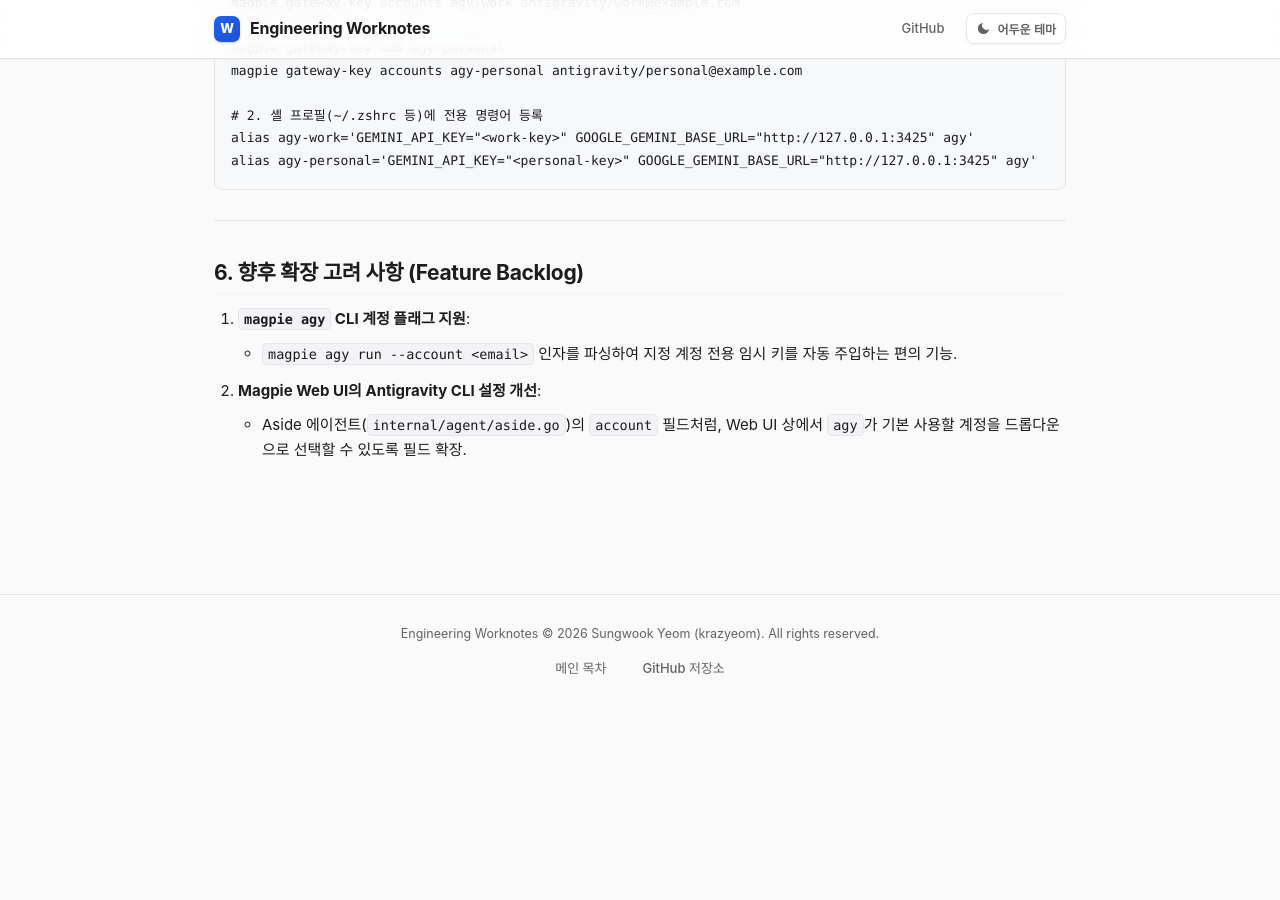
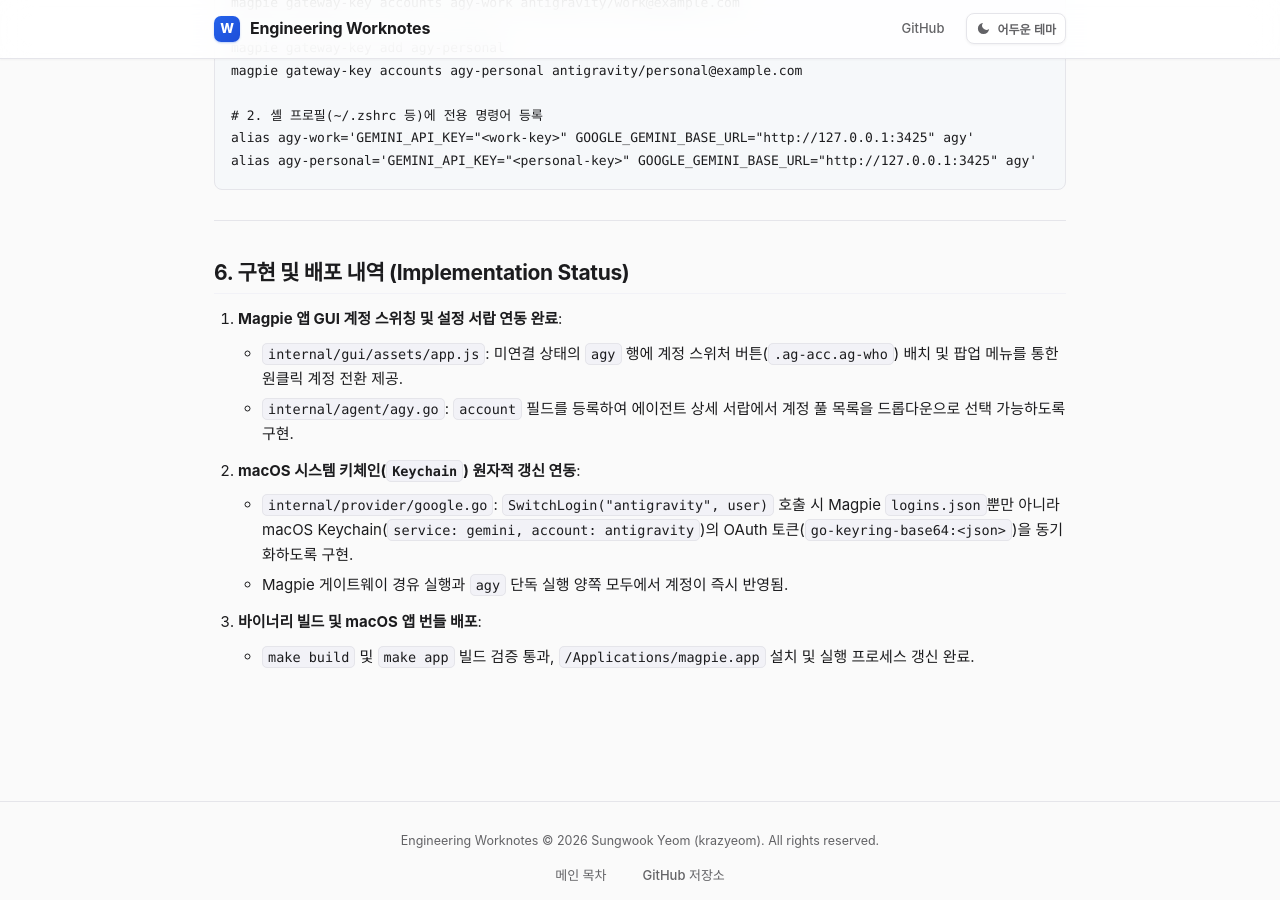
Before and after one commit to krazyeom/worknote, a Jekyll site: the page built from docs/06-antigravity-cli-multi-account-architecture.md, in a window 1280 px wide and 900 px high, scrolled down 4097 px. Built offline with Jekyll 4.4.1, drawn with Linux system fonts in a browser that asks for light colours; before the commit the page ends 4817 px from its top, so only the background shows below that.

Commit message:
docs: document Magpie native Antigravity account switching and keychain sync implementation

```diff
--- a/docs/06-antigravity-cli-multi-account-architecture.md
+++ b/docs/06-antigravity-cli-multi-account-architecture.md
@@ -160,9 +160,13 @@ alias agy-personal='GEMINI_API_KEY="<personal-key>" GOOGLE_GEMINI_BASE_URL="http
 
 ---
 
-## 6. 향후 확장 고려 사항 (Feature Backlog)
+## 6. 구현 및 배포 내역 (Implementation Status)
 
-1. **`magpie agy` CLI 계정 플래그 지원**:
-   - `magpie agy run --account <email>` 인자를 파싱하여 지정 계정 전용 임시 키를 자동 주입하는 편의 기능.
-2. **Magpie Web UI의 Antigravity CLI 설정 개선**:
-   - Aside 에이전트(`internal/agent/aside.go`)의 `account` 필드처럼, Web UI 상에서 `agy`가 기본 사용할 계정을 드롭다운으로 선택할 수 있도록 필드 확장.
+1. **Magpie 앱 GUI 계정 스위칭 및 설정 서랍 연동 완료**:
+   - `internal/gui/assets/app.js`: 미연결 상태의 `agy` 행에 계정 스위처 버튼(`.ag-acc.ag-who`) 배치 및 팝업 메뉴를 통한 원클릭 계정 전환 제공.
+   - `internal/agent/agy.go`: `account` 필드를 등록하여 에이전트 상세 서랍에서 계정 풀 목록을 드롭다운으로 선택 가능하도록 구현.
+2. **macOS 시스템 키체인(`Keychain`) 원자적 갱신 연동**:
+   - `internal/provider/google.go`: `SwitchLogin("antigravity", user)` 호출 시 Magpie `logins.json`뿐만 아니라 macOS Keychain(`service: gemini, account: antigravity`)의 OAuth 토큰(`go-keyring-base64:<json>`)을 동기화하도록 구현.
+   - Magpie 게이트웨이 경유 실행과 `agy` 단독 실행 양쪽 모두에서 계정이 즉시 반영됨.
+3. **바이너리 빌드 및 macOS 앱 번들 배포**:
+   - `make build` 및 `make app` 빌드 검증 통과, `/Applications/magpie.app` 설치 및 실행 프로세스 갱신 완료.
```
Also changed, not shown: notes/2026-10-31-antigravity-cli-multi-account-and-magpie-gateway.md (+15 -0 lines).
